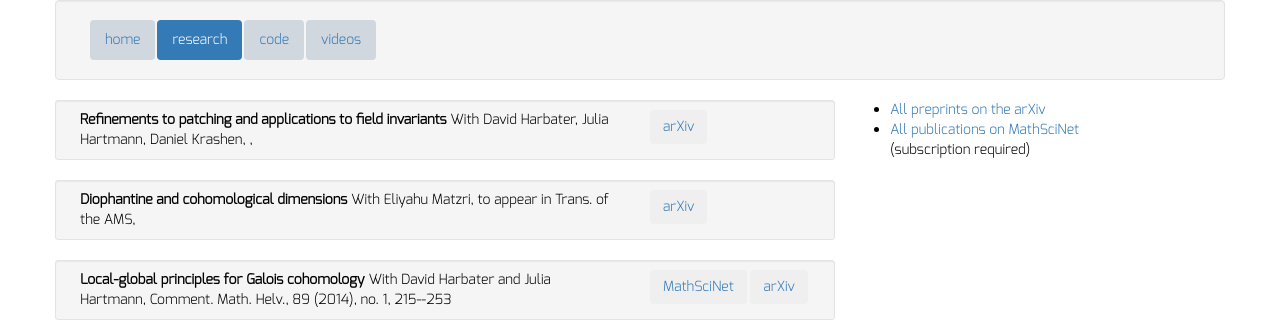
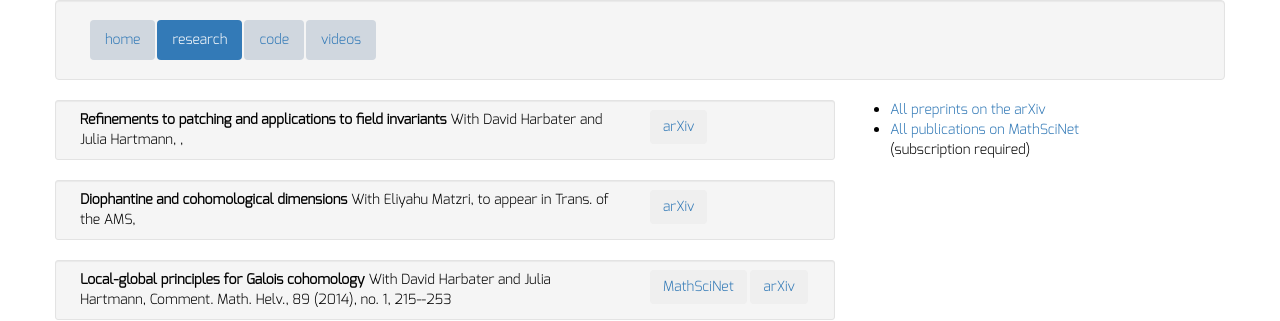
Before and after one commit to dkrashen/dkrashen.github.io, a Jekyll site: the page built from research/index.html, in a window 1280 px wide. Shown: the part 240-561 px from the top of the page. Built offline with Jekyll 4.4.1, drawn with Linux system fonts in a browser that asks for light colours; nearby versions of some CDN libraries.

Commit message:
corrected entry in publications.yml

```diff
--- a/_data/publications.yml
+++ b/_data/publications.yml
@@ -1,5 +1,5 @@
 - title: "Refinements to patching and applications to field invariants"
-  with: "David Harbater, Julia Hartmann, Daniel Krashen"
+  with: "David Harbater and Julia Hartmann"
   arxiv: "1404.4349"
   year: 2014
 
```
